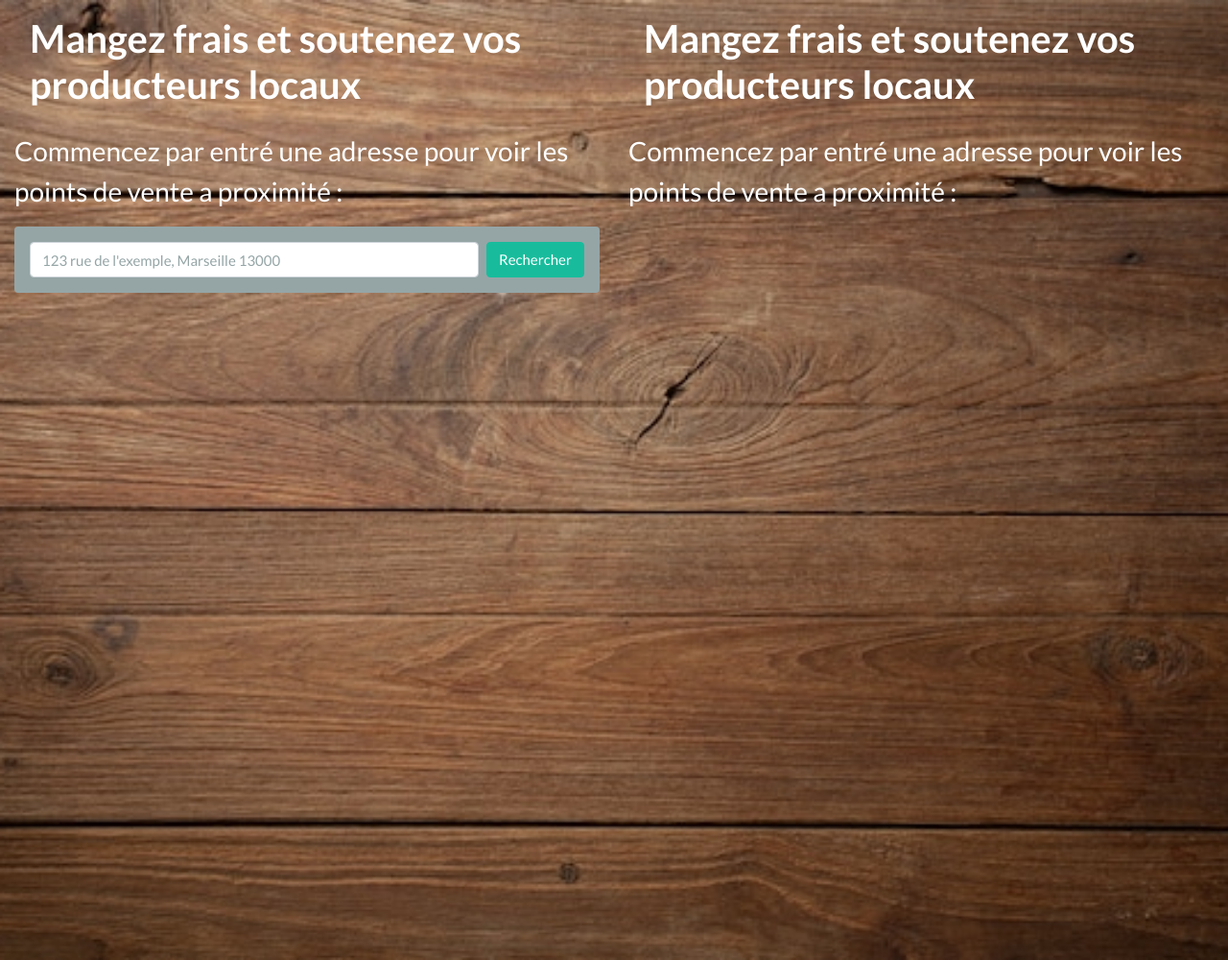
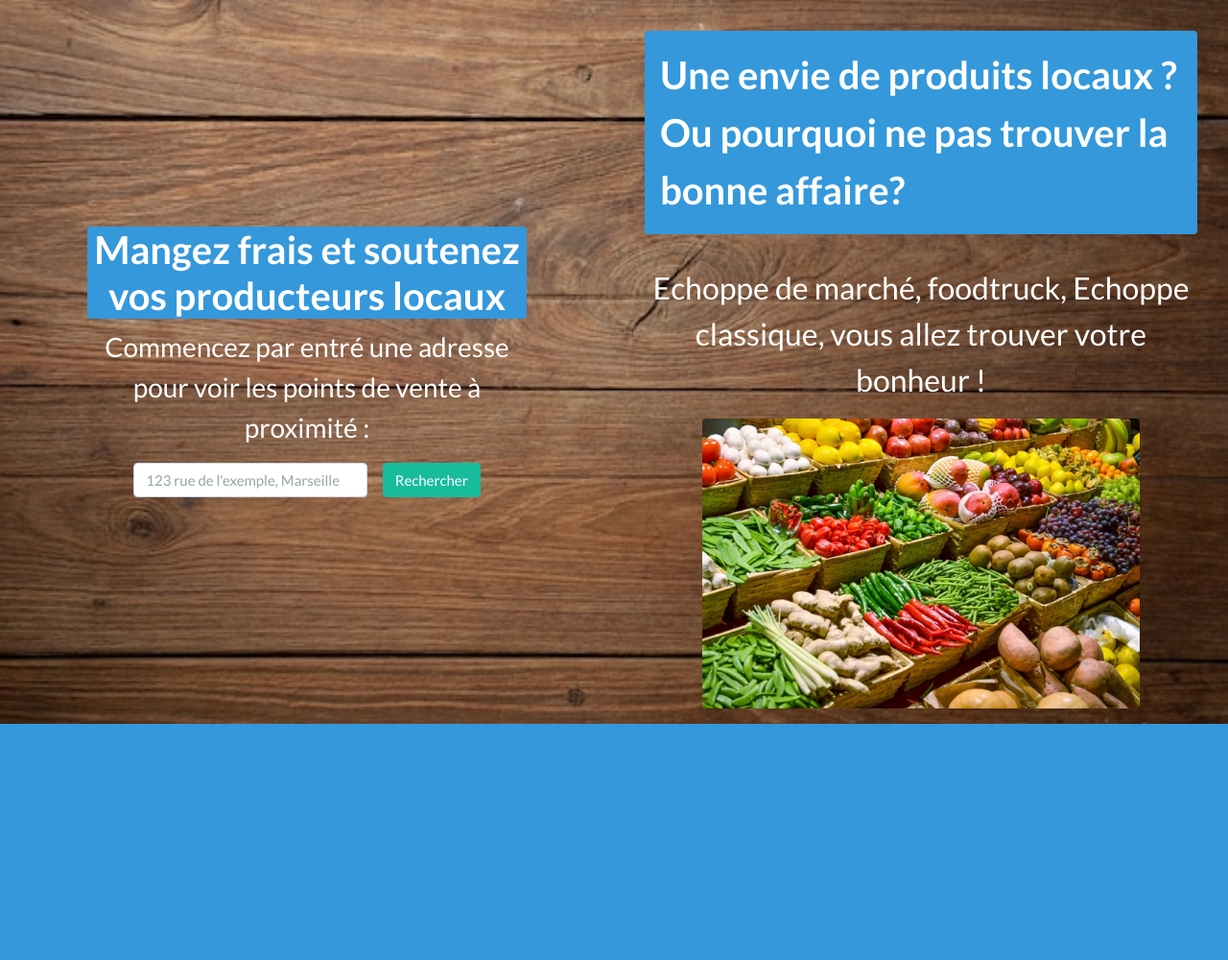
Before and after one commit to LeMatthieu/SiteDeVenteDeProduitsFrais, a PHP site: page / in a window 1280 px wide. Shown: the part 106-1106 px from the top of the page at 96% size. After the commit the page ends 860 px from the top, so only its background shows below. Run offline with PHP 8.4, Linux system fonts and the light colour scheme; some libraries are stand-ins or nearby versions.

Commit message:
FRONT -- <main> (50% fait)
Mis à jour de mon contenu principal,
Optimisation du code pour le responsive + ajout de commentaire.

```diff
--- a/index.php
+++ b/index.php
@@ -18,7 +18,7 @@
     <button class="navbar-toggler" type="button" data-bs-toggle="collapse" data-bs-target="#navbarColor01" aria-controls="navbarColor01" aria-expanded="false" aria-label="Toggle navigation">
       <span class="navbar-toggler-icon"></span>
     </button>
-    <div class="collapse navbar-collapse " id="navbarColor01">
+    <div class="collapse navbar-collapse" id="navbarColor01">
       <ul class="navbar-nav me-auto ms-auto fs-3 justify-content-evenly"> <!-- me auto et ms-auto pour centrer l'ul dans la nav bar -->
         <li class="nav-item">
           <a class="nav-link" href="#">Acceuil
@@ -43,22 +43,27 @@
 </nav>
 </header>
 <main>
-<div class="container-fluid p-0">
-<div class="bgimage d-flex">
-  <div class="col">
-  <h1 class="text-white fs-1 fw-bold p-3"> Mangez frais et soutenez vos producteurs locaux  </h1>
-  <p class="text-white fs-3"> Commencez par entré une adresse pour voir les points de vente a proximité :   </p>
-  <form class="d-flex bg-secondary p-3 rounded">
-        <input class="form-control me-sm-2" type="search" placeholder="123 rue de l'exemple, Marseille 13000">
-        <button class="btn btn-success my-2 my-sm-0" type="submit">Rechercher</button>
+
+<div class="container-fluid bgimage">
+<div class="row">
+  <div class="col-12 col-lg-6 d-flex align-items-center justify-content-center"> <!-- d-flex pour utiliser l'alignement, aligns-center pour centrer les elements enfant(sur axe y) et -->
+    <div class="w-75 m-5"> <!-- cette div permet de regrouper les element de mon contenu en display block (comportement par defaut) pour manipuler les 3 balises en meme temps avec la div parent et les flexbox-->
+    <h1 class="text-white fs-1 fw-bold text-center bg-info rounded text-center"> Mangez frais et soutenez vos producteurs locaux  </h1>
+    <p class="text-white fs-3 text-center"> Commencez par entré une adresse pour voir les points de vente à proximité :   </p>
+    <form class="d-flex rounded ms-5 me-5">
+        <input class="form-control" type="search" placeholder="123 rue de l'exemple, Marseille 13000">
+        <button class="btn btn-success ms-3" type="submit">Rechercher</button>
       </form>
+    </div>
   </div>
-  <div class="col">
-     <h1 class="text-white fs-1 fw-bold p-3"> Mangez frais et soutenez vos producteurs locaux  </h1>
-  <p class="text-white fs-3"> Commencez par entré une adresse pour voir les points de vente a proximité :   </p>
+  <div class="col-12 col-lg-6 p-3 d-grid align-items-center">
+  <div class="text-white fs-1 fw-bold m-3 bg-info rounded p-3"> Une envie de produits locaux ? Ou pourquoi ne pas trouver la bonne affaire?</div>
+  <p class="text-white fs-2 m-3 text-center"> Echoppe de marché, foodtruck, Echoppe classique, vous allez trouver votre bonheur !</p>
+  <img class="rounded w-75 img-responsive center-block d-block mx-auto" src="img/legumeechoppe.webp" alt="" srcset="">
+
     </div>
-
-</div>
+    </div>
+  </div>
 </div>
 
 </main>
--- a/style.css
+++ b/style.css
@@ -1,8 +1,6 @@
 .bgimage {
     background-image: url('./img/imagetable.jpg');
-    height: 100vh;
     background-color: #cccccc;
-    height: 1000px;
     background-position: center;
     background-repeat: no-repeat;
     background-size: cover;
```
Also changed, not shown: img/legumeechoppe.webp (added).
